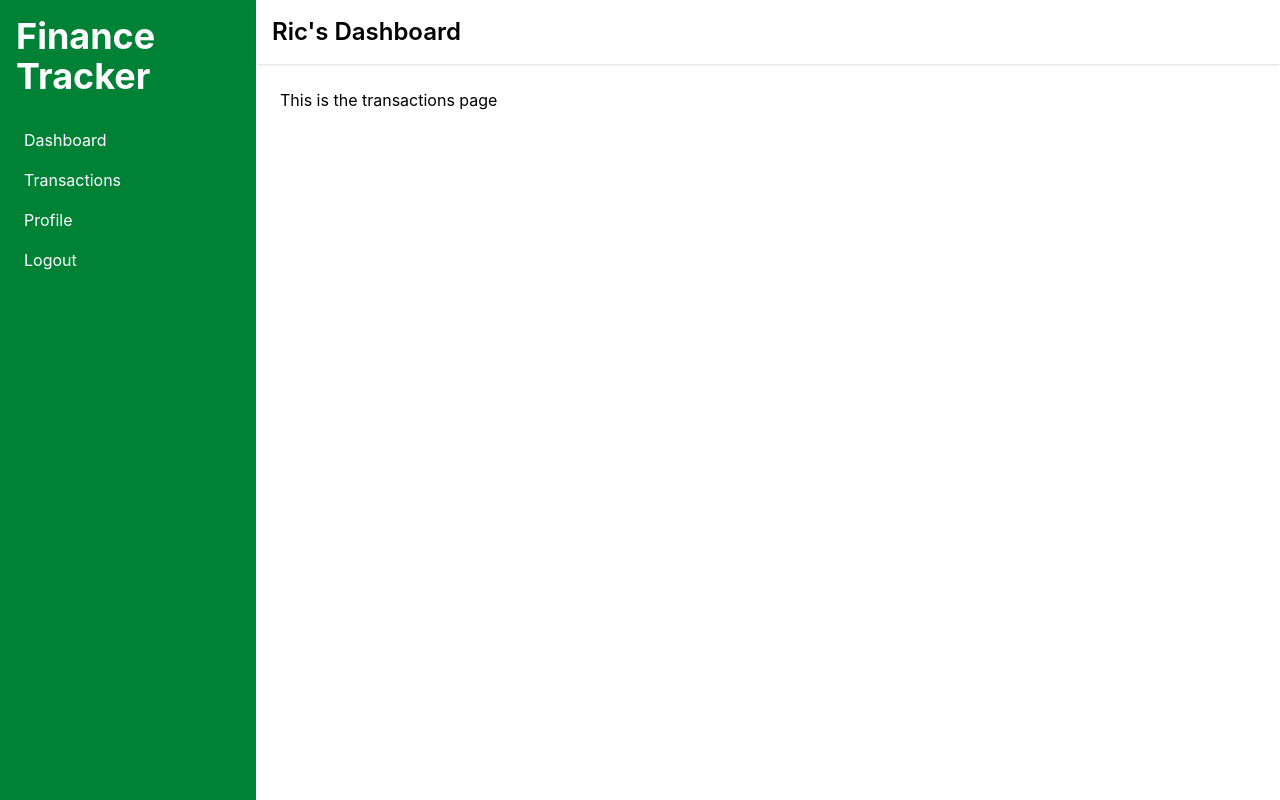
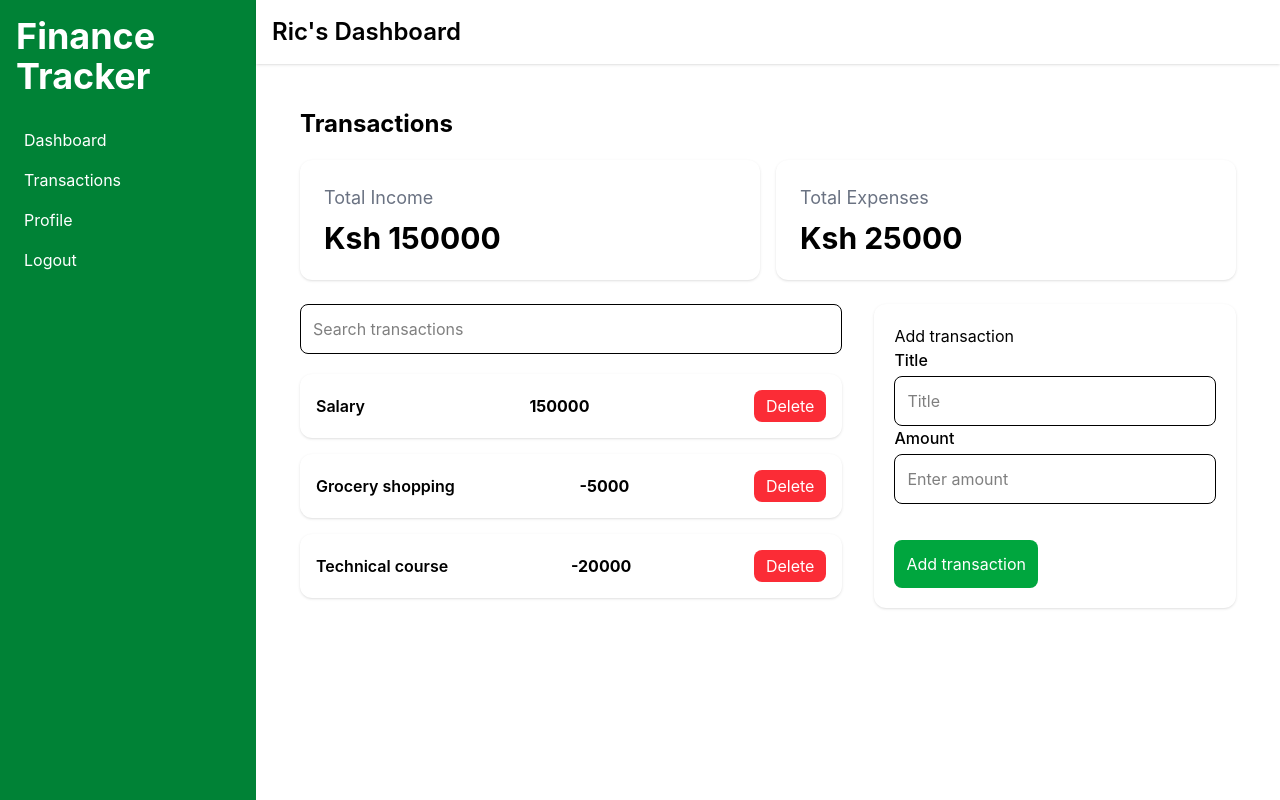
Before and after one commit to ricmusyoki-glitch/finance-tracker-app, a React (Vite) app: page /transactions in a window 1280 px wide. Built offline with nearby package versions, Linux system fonts and the light colour scheme.

Commit message:
Created the transactions page and profile page

```diff
--- a/src/components/Loader.jsx
+++ b/src/components/Loader.jsx
@@ -0,0 +1,7 @@
+const Loader = () => (
+  <div className="flex justify-center items-center py-10">
+    <div className="w-8 h-8 border-4 border-green-500 border-t-transparent rounded-full animate-spin" />
+  </div>
+)
+
+export default Loader
--- a/src/components/SearchBar.jsx
+++ b/src/components/SearchBar.jsx
@@ -0,0 +1,13 @@
+
+const SearchBar = ({search, setSearch}) => {
+
+  return (
+    <input type="text"
+           placeholder="Search transactions"
+           className="border w-full p-3 rounded-lg mb-5"
+           value={search}
+           onChange = {(e) => setSearch(e.target.value)}/>
+  )
+}
+
+export default SearchBar
--- a/src/pages/Profile.jsx
+++ b/src/pages/Profile.jsx
@@ -1,10 +1,51 @@
-import DashBoardlayout from "../layout/DashboardLayout"
+import { useState, useEffect } from "react"
+import DashboardLayout from "../layout/DashboardLayout"
+import BalanceCard from "../components/BalanceCard"
+import Loader from "../components/Loader"
+
+const mockUser = {
+  name: "Rick Musyoki",
+  email: "rick@example.com",
+  totalIncome: 150000,
+  totalExpenses: 25000,
+  totalSavings: 125000,
+}
 
 const Profile = () => {
+  const [user, setUser] = useState(null)
+
+  useEffect(() => {
+    setTimeout(() => setUser(mockUser), 800)
+  }, [])
+
   return (
-    <DashBoardlayout>
-      <h1>This is the profile page</h1>
-    </DashBoardlayout>
+    <DashboardLayout>
+      <div className="p-5">
+        <h1 className="text-2xl font-bold mb-5">Profile</h1>
+
+        {!user ? (
+          <Loader />
+        ) : (
+          <>
+            <div className="bg-white p-6 rounded-xl shadow mb-6 flex items-center gap-4">
+              <div className="w-16 h-16 rounded-full bg-green-500 flex items-center justify-center text-white text-2xl font-bold">
+                {user.name.charAt(0)}
+              </div>
+              <div>
+                <h2 className="text-xl font-semibold">{user.name}</h2>
+                <p className="text-gray-500">{user.email}</p>
+              </div>
+            </div>
+
+            <div className="grid grid-cols-1 md:grid-cols-3 gap-4">
+              <BalanceCard title="Total Income" amount={`Ksh ${user.totalIncome}`} />
+              <BalanceCard title="Total Expenses" amount={`Ksh ${user.totalExpenses}`} />
+              <BalanceCard title="Total Savings" amount={`Ksh ${user.totalSavings}`} />
+            </div>
+          </>
+        )}
+      </div>
+    </DashboardLayout>
   )
 }
 
--- a/src/pages/Transactions.jsx
+++ b/src/pages/Transactions.jsx
@@ -1,9 +1,87 @@
+import { useState } from "react"
 import DashboardLayout from "../layout/DashboardLayout"
+import SearchBar from "../components/SearchBar"
+import TransactionList from "../components/TransactionList"
+import TransactionForm from "../components/TransactionForm"
+import BalanceCard from "../components/BalanceCard"
+import Loader from "../components/Loader"
 
 const Transactions = () => {
+  const [transactions, setTransactions] = useState([
+    { id: 1, title: "Salary", amount: 150000 },
+    { id: 2, title: "Grocery shopping", amount: -5000 },
+    { id: 3, title: "Technical course", amount: -20000 },
+  ])
+  const [search, setSearch] = useState("")
+  const [title, setTitle] = useState("")
+  const [amount, setAmount] = useState("")
+  const [loading, setLoading] = useState(false)
+
+  const handleSubmit = (e) => {
+    e.preventDefault()
+    setLoading(true)
+    setTimeout(() => {
+      setTransactions([
+        ...transactions,
+        { id: Date.now(), title, amount: Number(amount) },
+      ])
+      setTitle("")
+      setAmount("")
+      setLoading(false)
+    }, 600)
+  }
+
+  const deleteTransaction = (id) =>
+    setTransactions(transactions.filter((t) => t.id !== id))
+
+  const filtered = transactions.filter((t) =>
+    t.title.toLowerCase().includes(search.toLowerCase())
+  )
+
+  const income = transactions
+    .filter((t) => t.amount > 0)
+    .reduce((sum, t) => sum + t.amount, 0)
+
+  const expenses = transactions
+    .filter((t) => t.amount < 0)
+    .reduce((sum, t) => sum + t.amount, 0)
+
   return (
     <DashboardLayout>
-      <h1>This is the transactions page</h1>
+      <div className="p-5">
+        <h1 className="text-2xl font-bold mb-5">Transactions</h1>
+
+        <div className="grid grid-cols-1 md:grid-cols-2 gap-4 mb-6">
+          <BalanceCard title="Total Income" amount={`Ksh ${income}`} />
+          <BalanceCard title="Total Expenses" amount={`Ksh ${Math.abs(expenses)}`} />
+        </div>
+
+        <div className="flex gap-8">
+          <div className="w-3/5">
+            <SearchBar search={search} setSearch={setSearch} />
+            {loading ? (
+              <Loader />
+            ) : filtered.length > 0 ? (
+              <TransactionList
+                transactions={filtered}
+                deleteTransaction={deleteTransaction}
+              />
+            ) : (
+              <p className="text-gray-500">No transactions found.</p>
+            )}
+          </div>
+
+          <div className="w-2/5">
+            <TransactionForm
+              title={title}
+              setTitle={setTitle}
+              amount={amount}
+              setAmount={setAmount}
+              handleSubmit={handleSubmit}
+            />
+          </div>
+        </div>
+      </div>
     </DashboardLayout>
   )
 }
```
